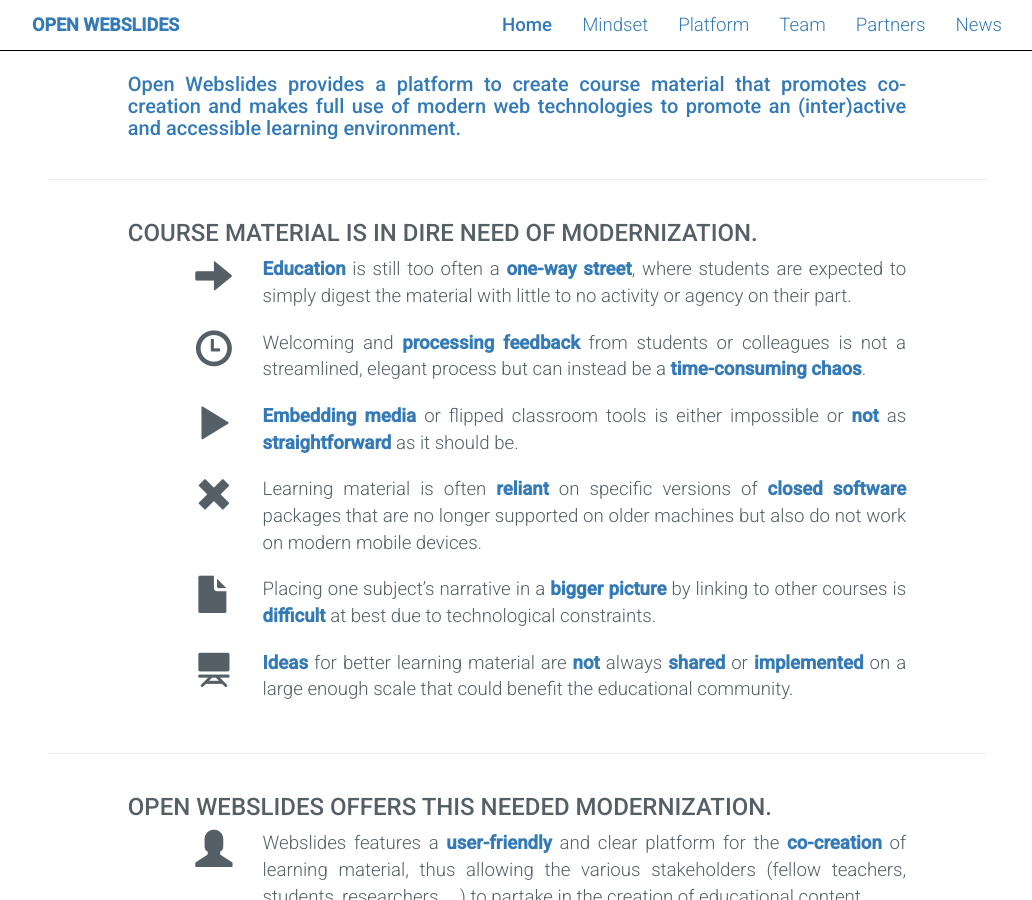
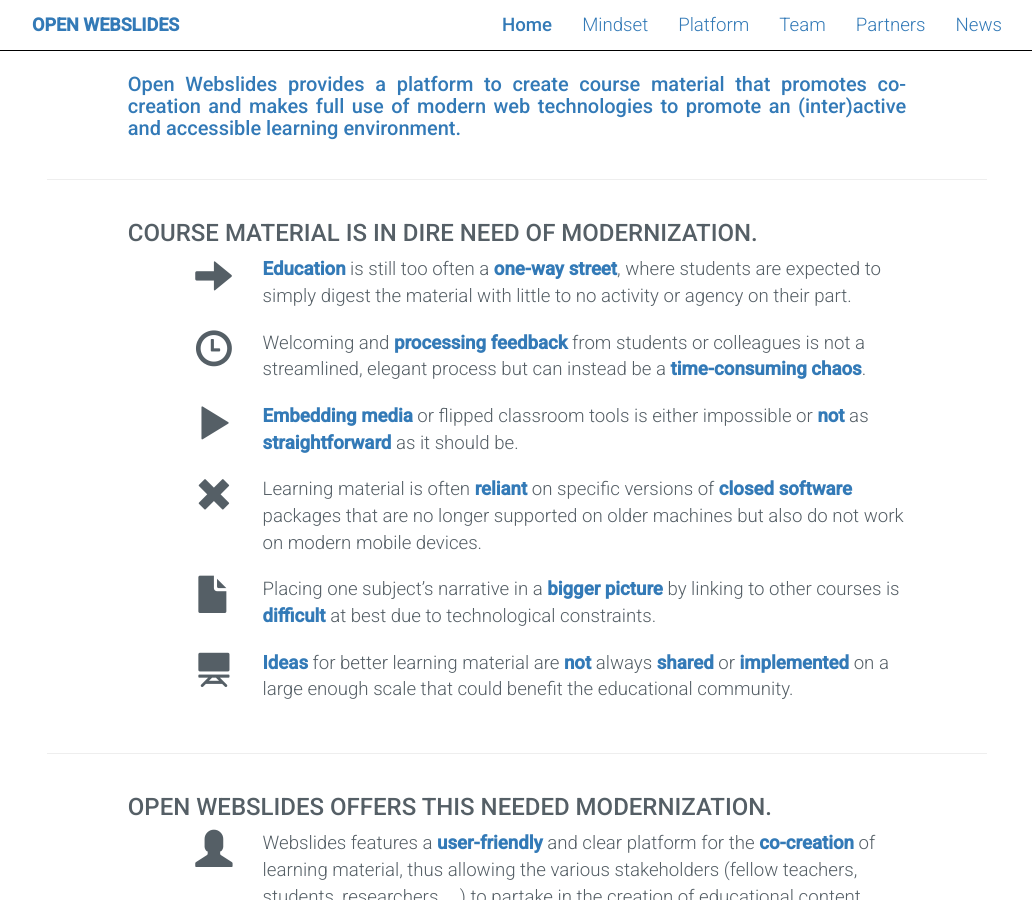
Before and after one commit to OpenWebslides/openwebslides.github.io-old, a Jekyll site: the page built from index.html, in a window 1280 px wide and 900 px high, scrolled down 320 px. Shown: the whole window, without its empty margins (123-1155 px from the left). Built offline with Jekyll 4.4.1, drawn with Linux system fonts in a browser that asks for light colours; nearby versions of some CDN libraries.

Commit message:
removes justifying of text

```diff
--- a/index.html
+++ b/index.html
@@ -30,30 +30,30 @@
       <h3 class='text-uppercase'>Course material is in dire need of modernization.</h3>
       <dl class="row">
           <dt class="col-sm-1 col-xs-2 col-sm-offset-1"><span class="glyphicon glyphicon-arrow-right bigger-icon"></span></dt>
-          <dd class="col-sm-10 col-xs-10 text-justify"> <b class="blue">Education</b> is still too often a <b class="blue">one-way street</b>, where students are expected to
+          <dd class="col-sm-10 col-xs-10"> <b class="blue">Education</b> is still too often a <b class="blue">one-way street</b>, where students are expected to
         simply digest the material with little to no activity or agency on their part.</dd>
       </dl>
       <dl class="row">
           <dt class="col-sm-1 col-xs-2 col-sm-offset-1"><span class="glyphicon glyphicon-time bigger-icon"></span></dt>
-          <dd class="col-sm-10 col-xs-10 text-justify">Welcoming and <b class="blue">processing feedback</b> from students or colleagues is not a streamlined,
+          <dd class="col-sm-10 col-xs-10">Welcoming and <b class="blue">processing feedback</b> from students or colleagues is not a streamlined,
           elegant process but can instead be a <b class="blue">time-consuming chaos</b>.</dd>
       </dl>
       <dl class="row">
           <dt class="col-sm-1 col-xs-2 col-md-offset-1"><span class="glyphicon glyphicon-play bigger-icon"></span></dt>
-          <dd class="col-sm-10 col-xs-10 text-justify"><b class="blue">Embedding media</b> or flipped classroom tools is either impossible or <b class="blue">not</b> as <b class="blue">straightforward</b> as it should be.</dd>
+          <dd class="col-sm-10 col-xs-10"><b class="blue">Embedding media</b> or flipped classroom tools is either impossible or <b class="blue">not</b> as <b class="blue">straightforward</b> as it should be.</dd>
       </dl>
       <dl class="row">
           <dt class="col-sm-1 col-xs-2 col-md-offset-1"><span class="glyphicon glyphicon-remove bigger-icon"></span></dt>
-          <dd class="col-sm-10 col-xs-10 text-justify">Learning material is often <b class="blue">reliant</b> on specific versions of <b class="blue">closed software</b> packages that are no longer
+          <dd class="col-sm-10 col-xs-10">Learning material is often <b class="blue">reliant</b> on specific versions of <b class="blue">closed software</b> packages that are no longer
         supported on older machines but also do not work on modern mobile devices.</dd>
       </dl>
       <dl class="row">
           <dt class="col-sm-1 col-xs-2 col-md-offset-1"><span class="glyphicon glyphicon-file bigger-icon"></span></dt>
-          <dd class="col-sm-10 col-xs-10 text-justify">Placing one subject’s narrative in a <b class="blue">bigger picture</b> by linking to other courses is <b class="blue">difficult</b> at best due to technological constraints.</dd>
+          <dd class="col-sm-10 col-xs-10">Placing one subject’s narrative in a <b class="blue">bigger picture</b> by linking to other courses is <b class="blue">difficult</b> at best due to technological constraints.</dd>
       </dl>
       <dl class="row">
           <dt class="col-sm-1 col-xs-2 col-md-offset-1"><span class="glyphicon glyphicon-blackboard bigger-icon"></span></dt>
-          <dd class="col-sm-10 col-xs-10 text-justify"><b class="blue">Ideas</b> for better learning material are <b class="blue">not</b> always <b class="blue">shared</b> or <b class="blue">implemented</b> on a large enough scale that could benefit the educational community.</dd>
+          <dd class="col-sm-10 col-xs-10"><b class="blue">Ideas</b> for better learning material are <b class="blue">not</b> always <b class="blue">shared</b> or <b class="blue">implemented</b> on a large enough scale that could benefit the educational community.</dd>
       </dl>
     </div>
   </div>
@@ -65,21 +65,21 @@
       <h3 class='text-uppercase'>Open Webslides offers this needed modernization.</h3>
       <dl class="row">
           <dt class="col-sm-1 col-xs-2 col-md-offset-1"><span class="glyphicon glyphicon-user bigger-icon"></span></dt>
-          <dd class="col-sm-10 col-xs-10 text-justify"> Webslides features a <b class="blue">user-friendly</b> and clear platform for the <b class="blue">co-creation</b> of learning material, thus allowing the various stakeholders (fellow teachers, students, researchers, ...)
+          <dd class="col-sm-10 col-xs-10"> Webslides features a <b class="blue">user-friendly</b> and clear platform for the <b class="blue">co-creation</b> of learning material, thus allowing the various stakeholders (fellow teachers, students, researchers, ...)
             to partake in the creation of educational content.</dd>
       </dl>
       <dl class="row">
           <dt class="col-sm-1 col-xs-2 col-md-offset-1"><span class="glyphicon glyphicon-piggy-bank bigger-icon"></span></dt>
-          <dd class="col-sm-10 col-xs-10 text-justify">We fully support the open source philosophy. Webslides <b class="blue">work on every device</b> and are <b class="blue">completely free</b> to use. As such, their usage is not limited to classrooms nor to
+          <dd class="col-sm-10 col-xs-10">We fully support the open source philosophy. Webslides <b class="blue">work on every device</b> and are <b class="blue">completely free</b> to use. As such, their usage is not limited to classrooms nor to
             groups who have the financial strength to license closed software packages.</dd>
       </dl>
       <dl class="row">
           <dt class="col-sm-1 col-xs-2 col-md-offset-1"><span class="glyphicon glyphicon-globe bigger-icon"></span></dt>
-          <dd class="col-sm-10 col-xs-10 text-justify">Webslides allow linking to and including other courses and publications. This in turn, promotes <b class="blue">multiperspectivism</b> and broader narrative that is often lacking in today’s educational landscape.</dd>
+          <dd class="col-sm-10 col-xs-10">Webslides allow linking to and including other courses and publications. This in turn, promotes <b class="blue">multiperspectivism</b> and broader narrative that is often lacking in today’s educational landscape.</dd>
       </dl>
       <dl class="row">
           <dt class="col-sm-1 col-xs-2 col-md-offset-1"><span class="glyphicon glyphicon-duplicate bigger-icon"></span></dt>
-          <dd class="col-sm-10 col-xs-10 text-justify">Webslides give teachers the <b class="blue">option to share</b> their work, not only with their immediate environment but with a much broader audience as well, benefiting the entire educational landscape.</dd>
+          <dd class="col-sm-10 col-xs-10">Webslides give teachers the <b class="blue">option to share</b> their work, not only with their immediate environment but with a much broader audience as well, benefiting the entire educational landscape.</dd>
       </dl>
     </div>
   </div>
--- a/platform.html
+++ b/platform.html
@@ -7,10 +7,10 @@
   <div class="row">
     <div class="col-md-10 col-md-offset-1">
       <h3 class='text-uppercase'>The webslide platform.</h3>
-      <p class='text-justify'>Webslides are made in HTML, CSS and Javascript, the building blocks of the world wide web. Essentially, this means that everything on the web can be seamlessly embedded into your slides, such as YouTube movies, tweets, flipped classroom tools, dynamic graphics, etc. It also allows for easy conversion to PDF or printing in different modi.</p>
-      <p class="text-justify">
+      <p>Webslides are made in HTML, CSS and Javascript, the building blocks of the world wide web. Essentially, this means that everything on the web can be seamlessly embedded into your slides, such as YouTube movies, tweets, flipped classroom tools, dynamic graphics, etc. It also allows for easy conversion to PDF or printing in different modi.</p>
+      <p>
       Because every slide is a website in itself, it also has its own web address, thus allowing you to link to specific slides from other platforms such as Facebook or Twitter. In its turn, this allows you to make your material more accessible and hold discussions on your student’s preferred social network.</p>
-      <p class="text-justify">
+      <p>
 Using web technology has other big benefits as well. Firstly, webslides will always be on the technological forefront, growing and improving just as fast as the web does. Secondly, just as its underlying technology, the webslide project will always be free to use and accessible everywhere, as it should be. Even our source code will be available to any and all who wish to improve upon it. </p>
       </p>
     </div>
```
Also changed, not shown: mindset.html (+10 -10 lines), 1 other file.
